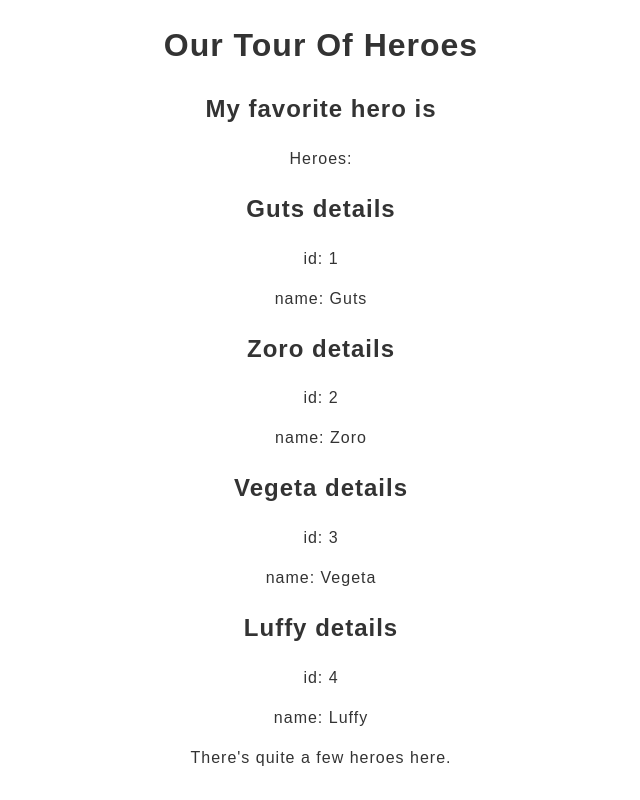
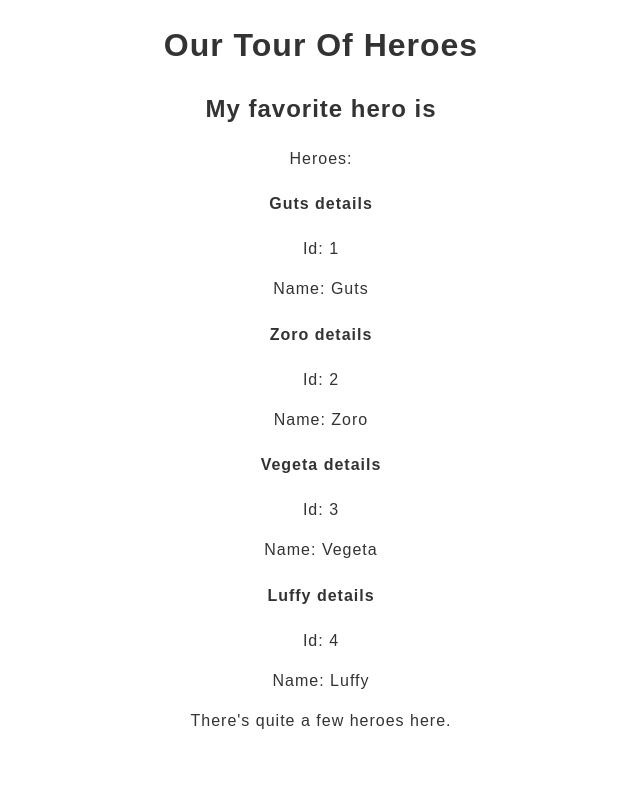
Before and after one commit to arjunepr/my-own-tour-of-heroes, an Angular app: page / in a window 1280 px wide. Shown: the whole page, without its empty margins (319-959 px from the left). Built offline with nearby package versions, Linux system fonts and the light colour scheme.

Commit message:
Update style.

```diff
--- a/src/app/app.component.styl
+++ b/src/app/app.component.styl
@@ -4,6 +4,10 @@
   color #333
   letter-spacing 1px
   line-height 1.5
+
+.details
+  text-transform capitalize
+  // margin-left 1rem
 
 ul
   list-style-type none
--- a/src/app/app.component.ts
+++ b/src/app/app.component.ts
@@ -12,7 +12,7 @@ import { Hero } from './hero/hero';
       <p>Heroes:</p>
       <ul>
         <li *ngFor="let hero of heroes">
-          <h2>{{ hero.name }} details</h2>
+          <h4>{{ hero.name }} details</h4>
           <div class="details">
             <p><label>id: </label>{{ hero.id }}</p>
             <p><label>name: </label>{{ hero.name }}</p>
```
